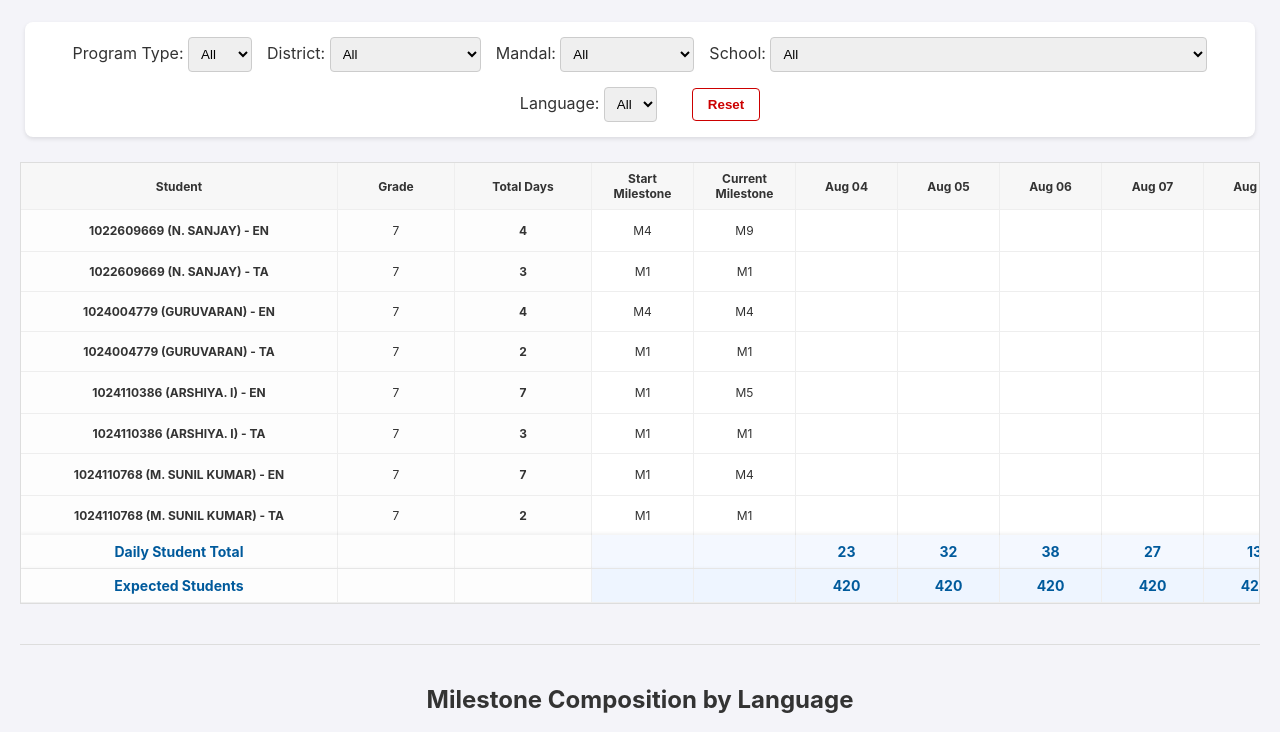
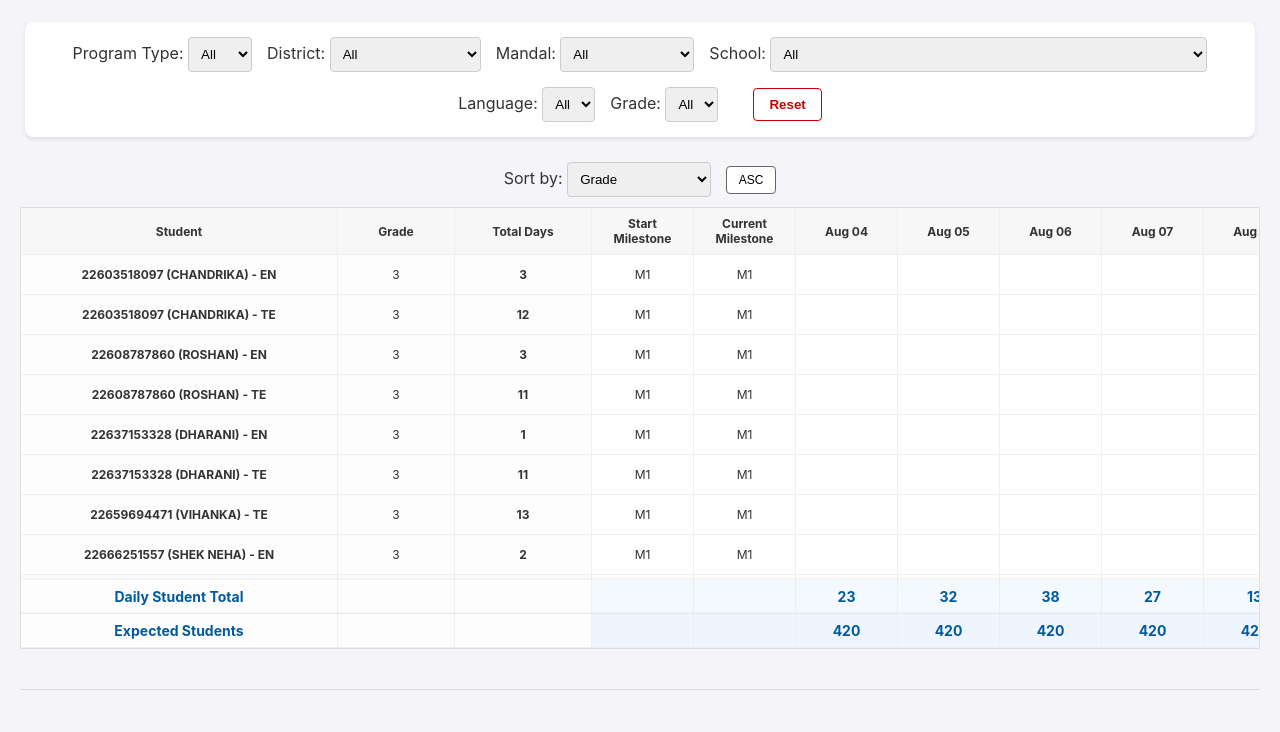
Before and after one commit to abhineetsingh10/internal-dashboard, a plain HTML site: page Index.html in a window 1280 px wide. Shown: the part 63-795 px from the top of the page. Drawn offline with nearby package versions, Linux system fonts and the light colour scheme.

Commit message:
Add files via upload

```diff
--- a/Index.html
+++ b/Index.html
@@ -47,11 +47,11 @@
         #time-slider { width: 300px; }
         #slider-label { font-weight: bold; color: #555; margin-right: 10px; }
 
-        /* --- KEY CHANGE: Adjusted the max-height of the matrix container --- */
         #matrix-container {
-            max-height: 55vh; /* <-- WAS 70vh, NOW SHORTER */
+            max-height: 55vh;
             overflow: auto;
             border: 1px solid #ddd;
+            position: relative;
         }
         .matrix-table {
             border-collapse: separate;
@@ -75,7 +75,6 @@
         .date-header th { top: 0; }
         .totals-header th { top: 38px; font-size: 14px !important; color: #005a9c; }
 
-        /* Sticky footer setup */
 tfoot {
   position: sticky;
   bottom: 0;
@@ -87,29 +86,20 @@ tfoot tr.totals-header {
   font-weight: bold;
 }
 
-/* Top footer row: Daily Student Total */
 tfoot tr.totals-header:first-child {
   position: sticky;
-  bottom: 25px; /* Slight offset to sit above the Expected row */
+  bottom: 25px;
   z-index: 4;
   background-color: #f4f8ff;
   box-shadow: 0 -2px 3px rgba(0,0,0,0.05);
 }
 
-/* Bottom footer row: Expected Students */
 tfoot tr.totals-header:last-child {
   position: sticky;
   bottom: 0;
   z-index: 5;
   background-color: #eef5ff;
   box-shadow: 0 -1px 3px rgba(0,0,0,0.05);
-}
-
-#matrix-container {
-  max-height: 55vh;
-  overflow: auto;
-  border: 1px solid #ddd;
-  position: relative;
 }
 
         .sticky-col-1, .sticky-col-2, .sticky-col-3 {
@@ -136,6 +126,20 @@ tfoot tr.totals-header:last-child {
         .composition-table th, .composition-table td { border: 1px solid #ddd; padding: 10px 15px; text-align: center; }
         .composition-table th { background-color: #f7f7f7; font-weight: 600; }
         .composition-table td:first-child, .composition-table .total-col { font-weight: bold; }
+
+        #sort-direction-btn {
+            padding: 6px 12px;
+            margin-left: 10px;
+            cursor: pointer;
+            background-color: #fff;
+            border: 1px solid #666;
+            border-radius: 4px;
+            font-size: 12px;
+        }
+
+        #sort-direction-btn:hover {
+            background-color: #efefef;
+        }
     </style>
 </head>
 <body>
@@ -147,7 +151,22 @@ tfoot tr.totals-header:last-child {
         <label>Mandal: <select id="mandal-filter"></select></label>
         <label>School: <select id="school-filter"></select></label>
         <label>Language: <select id="language-filter"></select></label>
+        <label>Grade: <select id="grade-filter"></select></label>
         <button id="reset-button">Reset</button>
+    </div>
+
+    <!-- sorting controls -->
+    <div style="text-align:center; margin-bottom:10px;">
+      Sort by:
+      <select id="sort-by">
+          <option value="Student_Label">Student</option>
+          <option value="Grade" selected>Grade</option>
+          <option value="Total_Days_Attended">Total Days</option>
+          <option value="Start_Milestone_Overall">Start Milestone</option>
+          <option value="Current_Milestone_Overall">Current Milestone</option>
+      </select>
+
+      <button id="sort-direction-btn">ASC</button> <!-- toggle -->
     </div>
 
     <div id="matrix-container"></div>
@@ -181,15 +200,15 @@ document.addEventListener('DOMContentLoaded', function() {
             d.Expected_Students = +d.Expected_Students || 0;
         });
 
-        const metadataMap = new Map(metadata.map(d => [d.Student_Label, d]));
-        let fullDataset = metadata;
+        let sortDirection = "ASC";  // track state
 
         const filters = {
             'Program Type': d3.select("#program-type-filter"),
             'District Name': d3.select("#district-filter"),
             'Mandal Name': d3.select("#mandal-filter"),
             'School Name': d3.select("#school-filter"),
-            'Language': d3.select("#language-filter")
+            'Language': d3.select("#language-filter"),
+            'Grade': d3.select("#grade-filter")
         };
 
         function populateFilters(data) {
@@ -206,14 +225,23 @@ document.addEventListener('DOMContentLoaded', function() {
         function updateCascadingFilters() {
             const selected = {};
             Object.keys(filters).forEach(key => selected[key] = filters[key].property("value"));
-            let cascadedData = fullDataset;
+            let cascadedData = metadata;
             if (selected['District Name'] !== 'All') { cascadedData = cascadedData.filter(d => d['District Name'] === selected['District Name']); }
             if (selected['Mandal Name'] !== 'All') { cascadedData = cascadedData.filter(d => d['Mandal Name'] === selected['Mandal Name']); }
             populateFilters(cascadedData);
         }
 
-        populateFilters(fullDataset);
+        populateFilters(metadata);
+
         Object.values(filters).forEach(filter => filter.on("change", () => { updateCascadingFilters(); updateVisualizations(); }));
+        d3.select("#sort-by").on("change", updateVisualizations);
+
+        d3.select("#sort-direction-btn").on("click", function() {
+            sortDirection = sortDirection === "ASC" ? "DESC" : "ASC";
+            this.textContent = sortDirection;
+            updateVisualizations();
+        });
+
         d3.select("#reset-button").on("click", () => {
             Object.values(filters).forEach(f => f.property("value", "All"));
             updateCascadingFilters();
@@ -248,7 +276,26 @@ document.addEventListener('DOMContentLoaded', function() {
                 .map(t => new Date(t))
                 .sort((a, b) => a - b);
 
-    const students = currentMetadata.map(d => d.Student_Label).sort();
+            const sortField = d3.select("#sort-by").property("value");
+
+            let sortedMeta = [...currentMetadata];
+
+            sortedMeta.sort((a,b) => {
+
+                // Student always A-Z regardless
+                if(sortField === "Student_Label") {
+                    return d3.ascending(a.Student_Label, b.Student_Label);
+                }
+
+                // numeric sorting
+                if(sortDirection === "ASC") {
+                    return d3.ascending(+a[sortField], +b[sortField]);
+                } else {
+                    return d3.descending(+a[sortField], +b[sortField]);
+                }
+            });
+
+            const students = sortedMeta.map(d => d.Student_Label);
 
             const dataByStudentAndDate = d3.group(
                 data,
@@ -256,22 +303,18 @@ document.addEventListener('DOMContentLoaded', function() {
                 d => d3.timeFormat("%Y-%m-%d")(d.Date_Session)
             );
 
-    // Daily Student Total (unique students who appeared that day)
             const dailyTotals = d3.rollup(
                 data,
                 v => new Set(v.map(d => d.Student_Label)).size,
                 d => d3.timeFormat("%Y-%m-%d")(d.Date_Session)
             );
 
-    // ✅ Expected Students = unique students for the CURRENT FILTER selection
-    // Uses Student_Label which already encodes the unique student (PEN + name + language)
             const expectedCount = new Set(currentMetadata.map(d => d.Student_Label)).size;
 
             const table = container.append("table").attr("class", "matrix-table");
             const thead = table.append("thead");
             const tbody = table.append("tbody");
 
-    // --- HEADER ROW (top) ---
             const dateHeaderRow = thead.append("tr").attr("class", "date-header");
             dateHeaderRow.append("th").attr("class", "sticky-col-1").text("Student");
             dateHeaderRow.append("th").attr("class", "sticky-col-2").text("Grade");
@@ -280,7 +323,6 @@ document.addEventListener('DOMContentLoaded', function() {
             dateHeaderRow.append("th").attr("class", "sticky-col-5").text("Current Milestone");
             dates.forEach(d => dateHeaderRow.append("th").text(d3.timeFormat("%b %d")(d)));
 
-    // --- BODY ROWS ---
             const metadataMapLocal = new Map(currentMetadata.map(d => [d.Student_Label, d]));
             students.forEach(studentLabel => {
                 const tr = tbody.append("tr");
@@ -305,10 +347,8 @@ document.addEventListener('DOMContentLoaded', function() {
                 });
             });
 
-    // --- FOOTER ROWS ---
             const tfoot = table.append("tfoot");
 
-    // Daily Student Total (varies by date)
             const totalsRow = tfoot.append("tr").attr("class", "totals-header");
             totalsRow.append("th").attr("class", "sticky-col-1").text("Daily Student Total");
             totalsRow.append("th").attr("class", "sticky-col-2");
@@ -320,7 +360,6 @@ document.addEventListener('DOMContentLoaded', function() {
                 totalsRow.append("th").text(dailyTotals.get(dateStr) || 0);
             });
 
-    // ✅ Expected Students (constant across dates for current filters)
             const expectedRow = tfoot.append("tr").attr("class", "totals-header");
             expectedRow.append("th").attr("class", "sticky-col-1").text("Expected Students");
             expectedRow.append("th").attr("class", "sticky-col-2");
```
Lines whose indentation alone changed are shown as unchanged.
